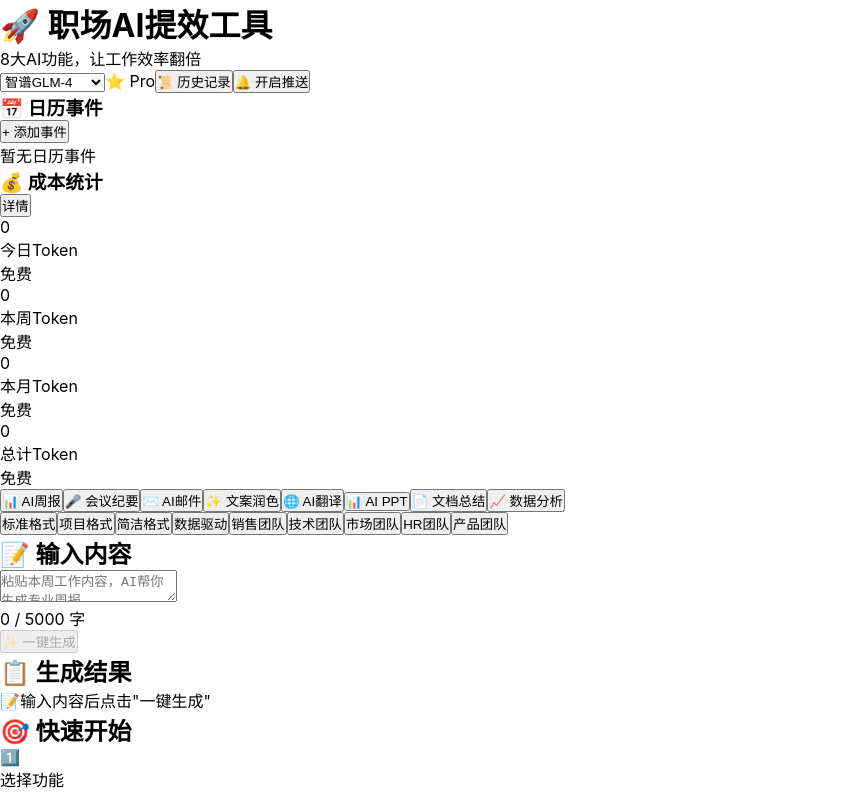
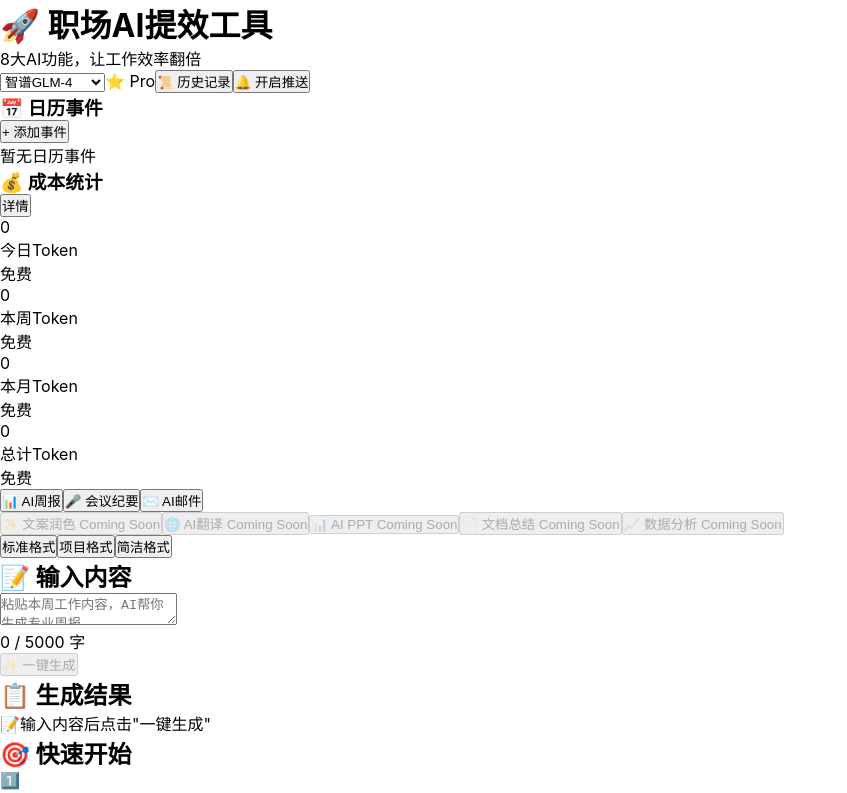
Before and after one commit to LinArtStudio/ai-efficiency-assistant, a Next.js app: page / in a window 1280 px wide. Shown: the top 793 px of the page, without its empty margins (0-847 px from the left). Built offline with nearby package versions, Linux system fonts and the light colour scheme.

Commit message:
refactor: 功能精简 - 保留3个核心功能，5个降级为Coming Soon
- 核心功能：AI周报/会议纪要/AI邮件
- Coming Soon：文案润色/AI翻译/AI PPT/文档总结/数据分析
- 减少用户选择困难，聚焦核心价值

```diff
--- a/src/app/page.tsx
+++ b/src/app/page.tsx
@@ -8,42 +8,28 @@ import MobileNav from '@/components/MobileNav'
 import CalendarImport from '@/components/CalendarImport'
 import CostDisplay from '@/components/CostDisplay'
 
-// 功能模块配置
+// 功能模块配置 - 核心功能（3个）
 const modules = [
   { id: 'weekly', name: '📊 AI周报', placeholder: '粘贴本周工作内容，AI帮你生成专业周报...', templates: [
     { id: 'standard', name: '标准格式' },
     { id: 'project', name: '项目格式' },
-    { id: 'simple', name: '简洁格式' },
-    { id: 'data', name: '数据驱动' },
-    { id: 'sales', name: '销售团队' },
-    { id: 'tech', name: '技术团队' },
-    { id: 'marketing', name: '市场团队' },
-    { id: 'hr', name: 'HR团队' },
-    { id: 'product', name: '产品团队' }
+    { id: 'simple', name: '简洁格式' }
   ]},
   { id: 'meeting', name: '🎤 会议纪要', placeholder: '粘贴会议内容或录音转写，AI帮你提取要点...' },
   { id: 'email', name: '✉️ AI邮件', placeholder: '描述邮件需求，AI帮你生成专业邮件...', templates: [
     { id: 'business', name: '商务邮件' },
     { id: 'follow_up', name: '跟进邮件' },
     { id: 'thank_you', name: '感谢邮件' }
-  ]},
-  { id: 'polish', name: '✨ 文案润色', placeholder: '粘贴需要润色的文案，AI帮你优化表达...' },
-  { id: 'translate', name: '🌐 AI翻译', placeholder: '输入需要翻译的内容，自动识别中英文...', templates: [
-    { id: 'auto', name: '自动识别' },
-    { id: 'en2zh', name: '英→中' },
-    { id: 'zh2en', name: '中→英' }
-  ]},
-  { id: 'ppt', name: '📊 AI PPT', placeholder: '描述PPT主题和内容要点，AI帮你生成PPT大纲和内容...', templates: [
-    { id: 'business', name: '商务汇报' },
-    { id: 'project', name: '项目总结' },
-    { id: 'training', name: '培训课件' }
-  ]},
-  { id: 'summary', name: '📄 文档总结', placeholder: '粘贴需要总结的文档内容，AI帮你提取要点...' },
-  { id: 'data', name: '📈 数据分析', placeholder: '粘贴CSV数据或描述数据特征，AI帮你生成分析报告...', templates: [
-    { id: 'trend', name: '趋势分析' },
-    { id: 'compare', name: '对比分析' },
-    { id: 'summary', name: '数据摘要' }
   ]}
+]
+
+// Coming Soon功能（展示但不可用）
+const comingSoonModules = [
+  { id: 'polish', name: '✨ 文案润色', icon: '✨' },
+  { id: 'translate', name: '🌐 AI翻译', icon: '🌐' },
+  { id: 'ppt', name: '📊 AI PPT', icon: '📊' },
+  { id: 'summary', name: '📄 文档总结', icon: '📄' },
+  { id: 'data', name: '📈 数据分析', icon: '📈' }
 ]
 
 // 使用统计接口
@@ -480,6 +466,19 @@ export default function Home() {
           ))}
         </div>
 
+        {/* Coming Soon功能 */}
+        <div className="flex gap-2 mb-6 overflow-x-auto pb-2 scrollbar-hide">
+          {comingSoonModules.map(mod => (
+            <button
+              key={mod.id}
+              disabled
+              className="px-4 py-2 rounded-lg font-medium whitespace-nowrap bg-gray-100 text-gray-400 cursor-not-allowed"
+            >
+              {mod.name} <span className="text-xs">Coming Soon</span>
+            </button>
+          ))}
+        </div>
+
         {/* 模板选择 */}
         {currentModule.templates && (
           <div className="flex gap-2 mb-4">
```
